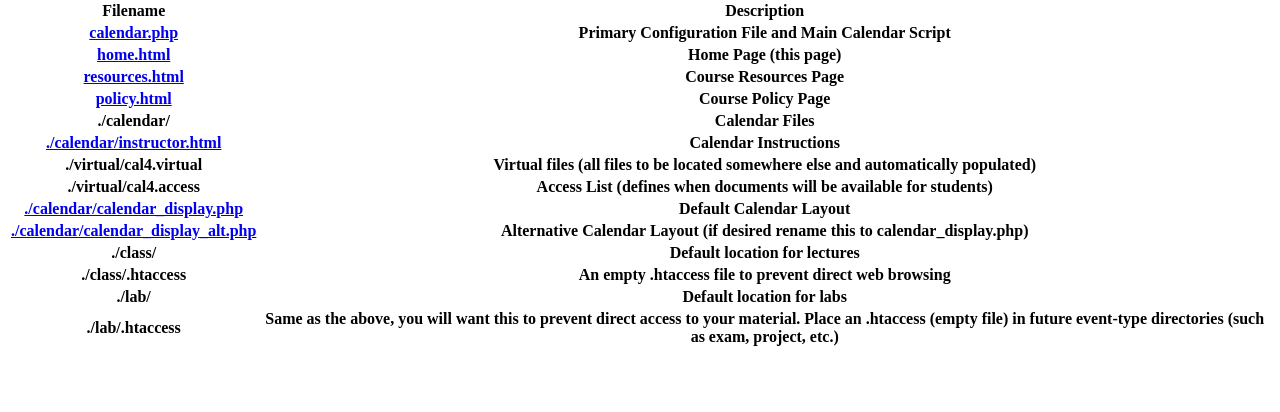
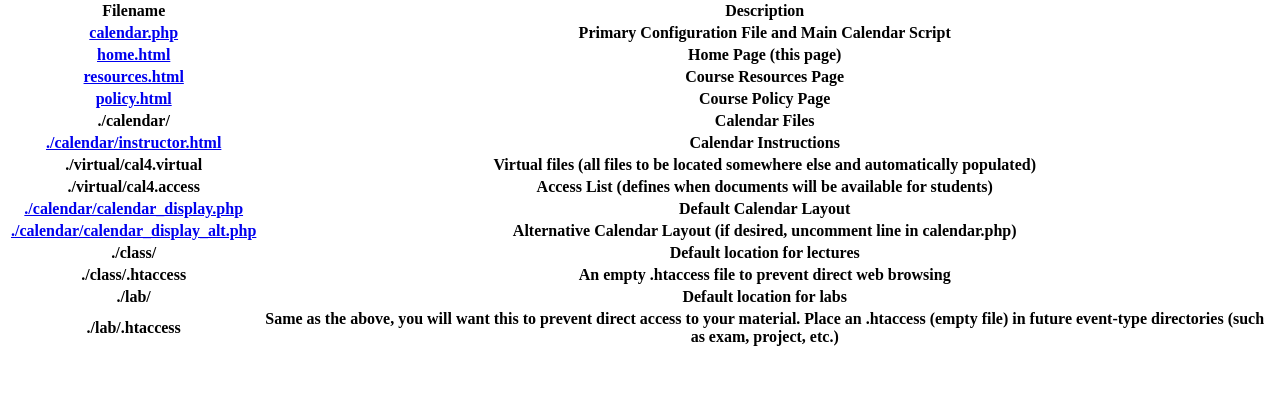
Before and after one commit to jskenney/calendar, a PHP site: page /home.html in a window 1280 px wide. Shown: the part 92-504 px from the top of the page. Run offline with PHP 8.4, Linux system fonts and the light colour scheme; lists and menus that the app fills with data are empty.

Commit message:
Updated Notes

```diff
--- a/calendar.php
+++ b/calendar.php
@@ -68,7 +68,6 @@
   # If you want the instructor to have different menus
   $NAVBAR_DROPDOWNS_INSTRUCTOR = array('class' => 'glyphicon-apple',
                             'lab' => 'glyphicon-knight',
-                            'capstone'=> 'glyphicon-erase',
                             'exam' => 'glyphicon-hourglass');
 
   # Show Weekends
@@ -92,6 +91,9 @@
   # Default start page, set to true to automatically show the current days
   # lecture.  Otherwise the standard homepage will be shown.
   $DEFAULT_TODAYS_LECTURE = False;
+
+  # Use a list view as a calendar instead of the traditional montly calendar
+  #$CALENDAR_TOOL = 'calendar_display_alt';
 
   # Unlock a file for viewing by naming the file xxxx.MONTH.DAY.ext, OR
   # By placing that information into consilidated into a single file
--- a/home.html
+++ b/home.html
@@ -16,7 +16,7 @@
     <tr><th>./virtual/cal4.virtual</th><th>Virtual files (all files to be located somewhere else and automatically populated)</th></tr>
     <tr><th>./virtual/cal4.access</th><th>Access List (defines when documents will be available for students)</th></tr>
     <tr><th><a href=calendar.php?show=calendar_display>./calendar/calendar_display.php</a></th><th>Default Calendar Layout <span class="glyphicon glyphicon-calendar" aria-hidden="true"></span></th></tr>
-    <tr><th><a href=calendar.php?show=calendar_display_alt>./calendar/calendar_display_alt.php</a></th><th>Alternative Calendar Layout (if desired rename this to calendar_display.php)</th></tr>
+    <tr><th><a href=calendar.php?show=calendar_display_alt>./calendar/calendar_display_alt.php</a></th><th>Alternative Calendar Layout (if desired, uncomment line in calendar.php)</th></tr>
     <tr><th>./class/</th><th>Default location for lectures</th></tr>
     <tr><th>./class/.htaccess</th><th>An empty .htaccess file to prevent direct web browsing</th></tr>
     <tr><th>./lab/</th><th>Default location for labs</th></tr>
```
